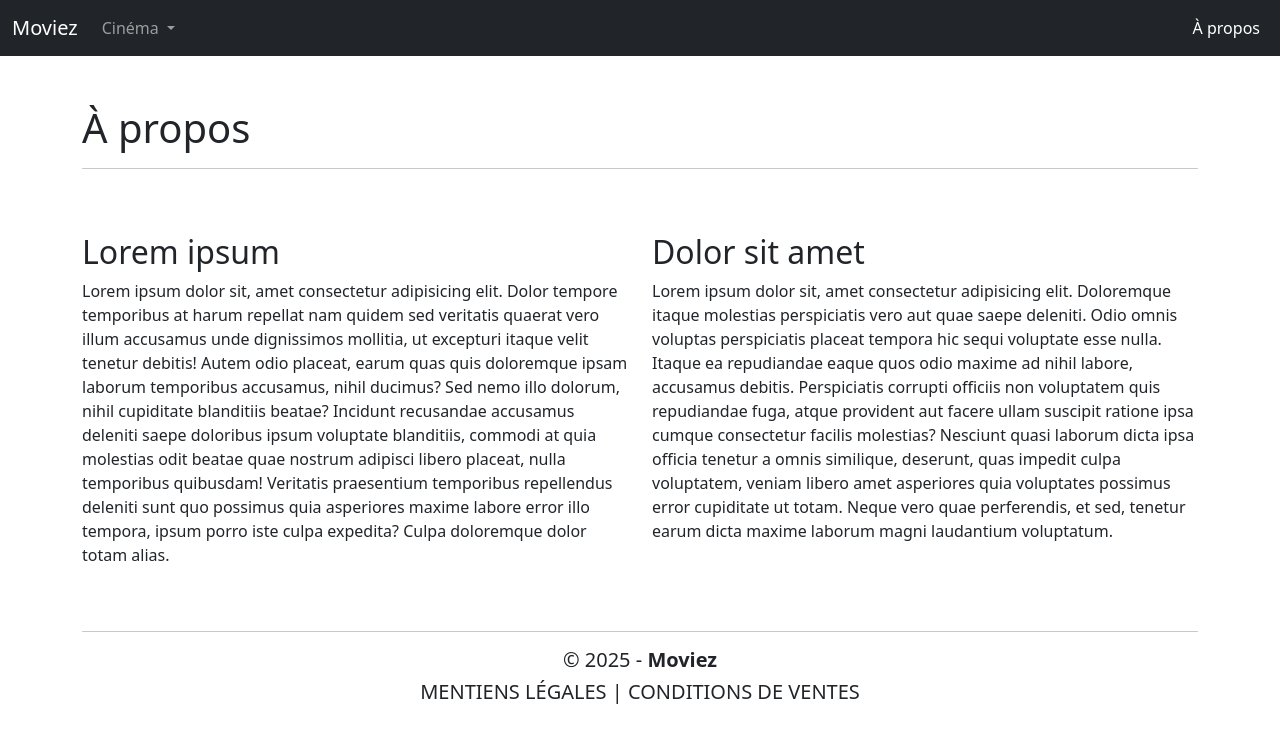
After one commit to theo-dipauli-cs2i/moviez, a PHP site: page /apropos.php in a window 1280 px wide. The commit adds this page. Shown: the top 743 px of the page. Run offline with PHP 8.4, Linux system fonts and the light colour scheme; some libraries are stand-ins or nearby versions.

Commit message:
add apropos.php

```diff
--- /dev/null
+++ b/app/apropos.php
@@ -0,0 +1,33 @@
+<!DOCTYPE html>
+<html lang="en">
+
+<head>
+    <?php include "includes/head.php" ?>
+    <title>Document</title>
+
+</head>
+
+<body>
+    <?php include "includes/navigation.php" ?>
+
+    <div class="container mt-5">
+        <h1>À propos</h1>
+        <hr>
+        <div class="row mb-5">
+            <div class="col-md-6 mt-5">
+                <h2>Lorem ipsum</h2>
+                <p>Lorem ipsum dolor sit, amet consectetur adipisicing elit. Dolor tempore temporibus at harum repellat nam quidem sed veritatis quaerat vero illum accusamus unde dignissimos mollitia, ut excepturi itaque velit tenetur debitis! Autem odio placeat, earum quas quis doloremque ipsam laborum temporibus accusamus, nihil ducimus? Sed nemo illo dolorum, nihil cupiditate blanditiis beatae? Incidunt recusandae accusamus deleniti saepe doloribus ipsum voluptate blanditiis, commodi at quia molestias odit beatae quae nostrum adipisci libero placeat, nulla temporibus quibusdam! Veritatis praesentium temporibus repellendus deleniti sunt quo possimus quia asperiores maxime labore error illo tempora, ipsum porro iste culpa expedita? Culpa doloremque dolor totam alias.</p>
+            </div>
+            <div class="col-md-6 mt-5">
+                <h2>Dolor sit amet</h2>
+                <p>Lorem ipsum dolor sit, amet consectetur adipisicing elit. Doloremque itaque molestias perspiciatis vero aut quae saepe deleniti. Odio omnis voluptas perspiciatis placeat tempora hic sequi voluptate esse nulla. Itaque ea repudiandae eaque quos odio maxime ad nihil labore, accusamus debitis. Perspiciatis corrupti officiis non voluptatem quis repudiandae fuga, atque provident aut facere ullam suscipit ratione ipsa cumque consectetur facilis molestias? Nesciunt quasi laborum dicta ipsa officia tenetur a omnis similique, deserunt, quas impedit culpa voluptatem, veniam libero amet asperiores quia voluptates possimus error cupiditate ut totam. Neque vero quae perferendis, et sed, tenetur earum dicta maxime laborum magni laudantium voluptatum.</p>
+            </div>
+        </div>
+        <hr>
+
+    </div>
+
+    <?php include "includes/footer.php" ?>
+</body>
+
+</html>
--- a/app/includes/footer.php
+++ b/app/includes/footer.php
@@ -1,5 +1,5 @@
 <h5 class="text-center">© 2025 - <strong>Moviez</strong></h5>
-<h5 class="text-center text-decoration-none"><a href="">MENTIENS LÉGALES</a> | <a href="">CONDITIONS DE VENTES</a></h5>
+<h5 class="text-center"><a href="" class="text-dark text-decoration-none">MENTIENS LÉGALES</a> | <a href="" class="text-dark text-decoration-none">CONDITIONS DE VENTES</a></h5>
 
 <script src="vendor/twbs/bootstrap/dist/js/bootstrap.bundle.js"></script>
 <script src="js/scripts.js"></script>
--- a/app/includes/navigation.php
+++ b/app/includes/navigation.php
@@ -1,3 +1,7 @@
+<?php
+    $current_page = basename($_SERVER['REQUEST_URI']);
+?>
+
 <nav class="navbar navbar-expand-lg navbar-dark bg-dark">
     <div class="container-fluid">
         <a class="navbar-brand" href="#"><i class="bi bi-film"></i> Moviez</a>
@@ -5,18 +9,9 @@
             <span class="navbar-toggler-icon"></span>
         </button>
         <div class="collapse navbar-collapse" id="navbarNavDropdown">
-      <ul class="navbar-nav">
-        <!-- <li class="nav-item">
-          <a class="nav-link active" aria-current="page" href="#">Home</a>
-        </li>
-        <li class="nav-item">
-          <a class="nav-link" href="#">Features</a>
-        </li>
-        <li class="nav-item">
-          <a class="nav-link" href="#">Pricing</a>
-        </li> -->
+            <ul class="navbar-nav me-auto mb-2 mb-lg-0">
                 <li class="nav-item dropdown">
-          <a class="nav-link dropdown-toggle" href="#" id="navbarDropdownMenuLink" role="button" data-bs-toggle="dropdown" aria-expanded="false">
+                    <a class="nav-link dropdown-toggle <?php echo ($current_page == '') ? 'active' : ''; ?>" href="#" id="navbarDropdownMenuLink" role="button" data-bs-toggle="dropdown" aria-expanded="false">
                         Cinéma
                     </a>
                     <ul class="dropdown-menu" aria-labelledby="navbarDropdownMenuLink">
@@ -26,6 +21,11 @@
                     </ul>
                 </li>
             </ul>
+            <ul class="navbar-nav ms-auto mb-2 mb-lg-0">
+                <li class="nav-item">
+                    <a class="nav-link <?php echo ($current_page == 'apropos.php') ? 'active' : ''; ?>" href="apropos.php">À propos</a>
+                </li>
+            </ul>
         </div>
     </div>
 </nav>
```
Lines whose indentation alone changed are shown as unchanged.
